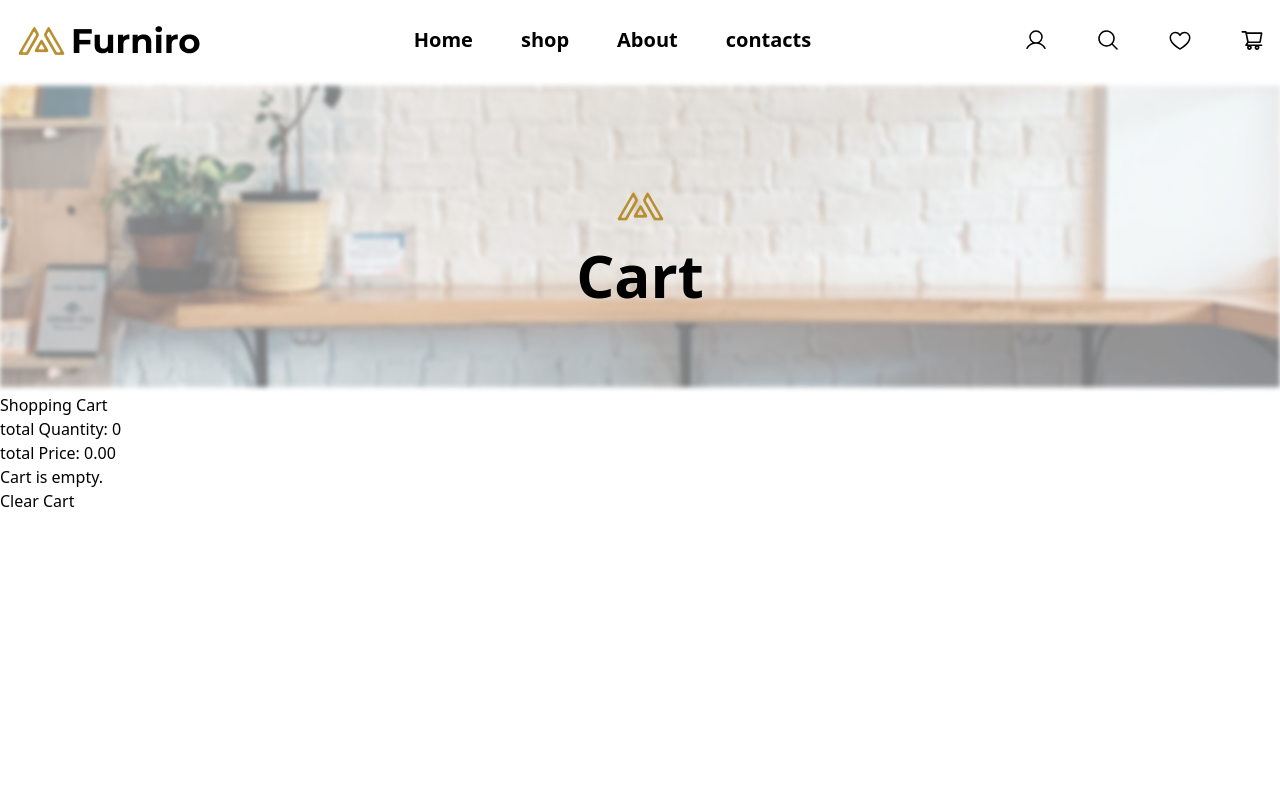
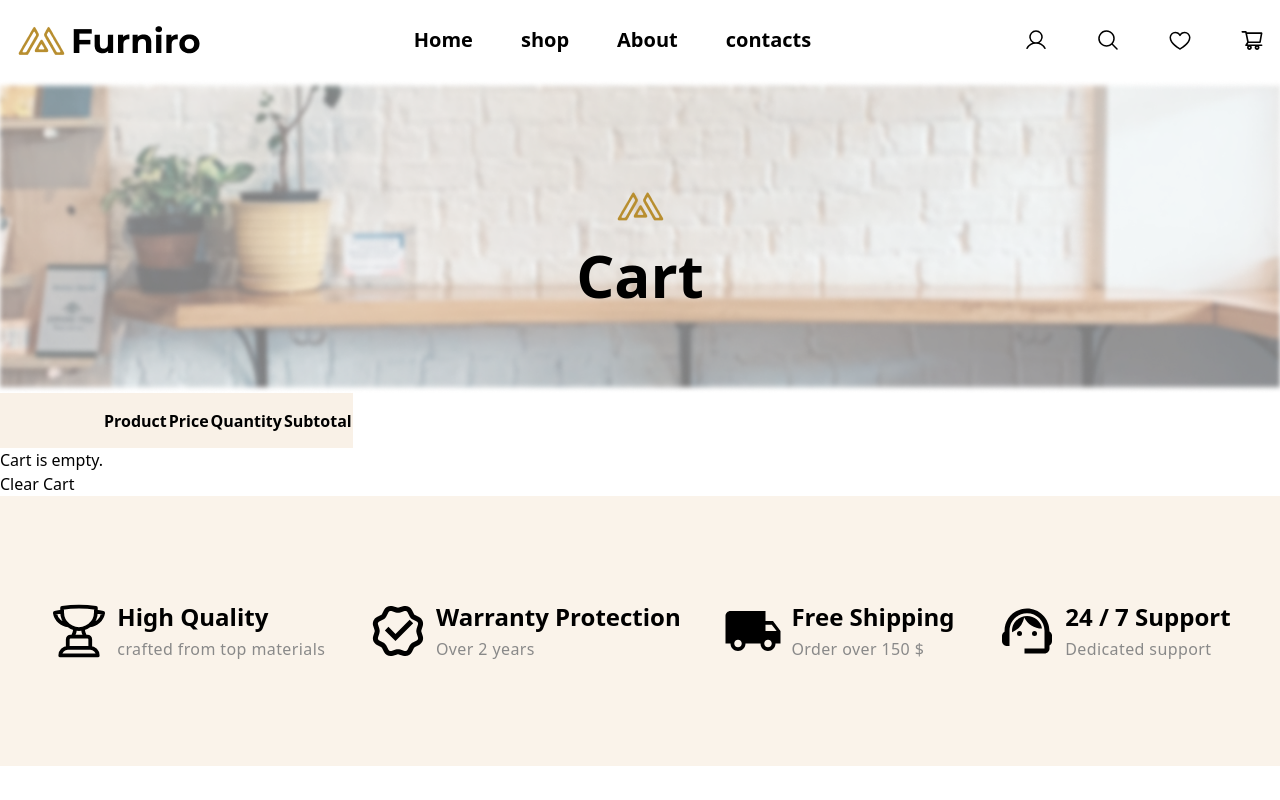
Before and after one commit to oussamaidahmed/shopesite, a Next.js app: page /cart in a window 1280 px wide. Built offline with nearby package versions, Linux system fonts and the light colour scheme.

Commit message:
footer and some changes at the shopping cart page

```diff
--- a/app/About/page.tsx
+++ b/app/About/page.tsx
@@ -2,6 +2,7 @@ import React from "react";
 import Bimage from "@/public/images/shopImage.png";
 import Logo from "@/public/images/MiniLogo.png";
 import Image from "next/image";
+import Footer from "@/components/Footer";
 
 const page = () => {
   return (
@@ -14,10 +15,11 @@ const page = () => {
           <p className=" font-semibold text-6xl ">About</p>
         </span>
       </div>
-{/* !!!!!!!!!!!!!!!!!!! */}
+      {/* !!!!!!!!!!!!!!!!!!! */}
 
-
-      <div></div>
+      <footer>
+        <Footer />
+      </footer>
     </div>
   );
 };
--- a/app/Contacts/page.tsx
+++ b/app/Contacts/page.tsx
@@ -2,6 +2,7 @@ import React from "react";
 import Bimage from "@/public/images/shopImage.png";
 import Logo from "@/public/images/MiniLogo.png";
 import Image from "next/image";
+import Footer from "@/components/Footer";
 
 const page = () => {
   return (
@@ -17,7 +18,13 @@ const page = () => {
 {/* !!!!!!!!!!!!!!!!!!! */}
 
 
-      <div></div>
+      <div>
+
+
+      </div>
+      <footer>
+        <Footer />
+      </footer>
     </div>
   );
 };
--- a/app/cart/page.tsx
+++ b/app/cart/page.tsx
@@ -5,6 +5,8 @@ import { useEffect, useState } from "react";
 import Image from "next/image";
 import Bimage from "@/public/images/shopImage.png";
 import Logo from "@/public/images/MiniLogo.png";
+import Footer from "@/components/Footer";
+import { MdAdd, MdDelete, MdOutlineHorizontalRule } from "react-icons/md";
 
 interface Product {
   image: string;
@@ -87,66 +89,89 @@ const CartPage: React.FC = () => {
       </div>
 
       {/* !!!!!!!!!!!!!!!!!!!! */}
+
       <div className=" flex-row">
-        <section>
+        {/* <div>
           <h1>Shopping Cart</h1>
           <p>total Quantity: {totalQuantity}</p>
           <p>total Price: {totalPrice.toFixed(2)}</p>
-        </section>
+        </div> */}
 
-        <ul>
+        <table className=" flex-grow text-center">
+          <thead className="  bg-[#F9F1E7] w-[817px] h-[55px] ">
+            <th>{""}</th>
+            <th>Product</th>
+            <th>Price</th>
+            <th>Quantity</th>
+            <th>Subtotal</th>
+          </thead>
           {cart.length === 0 ? (
             <p>Cart is empty.</p>
           ) : (
             cart.map((item: Product) => (
-              <li key={item.id}>
-                <div className="">
+              <tbody key={item.id} className="">
+                <tr>
+                  <td>
                     <Image
                       alt={item.title}
                       src={item.image}
-                    width={105}
-                    height={105}
+                      width={70}
+                      height={70}
                       className=" rounded-t-3xl mx-auto"
                     />
-                </div>
-                <div className=" text-start font-semibold text-xl space-y-3 mx-2 ">
-                  <p>{item.name}</p>
-                  <p className=" font-normal text-base text-[#898989] truncate">
-                    {item.title}
-                  </p>
-                  <p className="text-[#3A3A3A] font-bold">Rp: {item.price}</p>
-                  <p>Quantity:{" "}{quantityMap[item.id] || 0}</p>
-                </div>
-
-
-
-
-{/*
-
-                <button
-                  onClick={() =>
-                    updateQuantity(item.id, (quantityMap[item.id] || 0) + 1)
-                  }
-                >
-                  Increase
-                </button>
-                <button
+                  </td>
+                  <td>
+                    <p className="text-[#898989]">{item.title}</p>
+                  </td>
+                  <td>
+                    <p className=" text-[#898989]">{item.price}</p>
+                  </td>
+                  <td >
+                    <div className="  flex gap-4 ">
+                      <MdOutlineHorizontalRule
+                       className=" outline-1 outline outline-offset-1"
+                       size={15}
                         onClick={() =>
                           updateQuantity(
                             item.id,
                             Math.max((quantityMap[item.id] || 0) - 1, 1)
                           )
                         }
-                >
-                  Decrease
-                </button>
-                <button onClick={() => removeItem(item.id)}>Remove</button> */}
-              </li>
+                      />
+                      <p className=" p-3 border-2">{quantityMap[item.id] || 0}</p> {""}
+                      <MdAdd
+                        className=" outline-1 outline outline-offset-1"
+                        size={15}
+                        onClick={() =>
+                          updateQuantity(
+                            item.id,
+                            (quantityMap[item.id] || 0) + 1
+                          )
+                        }
+                      />
+                    </div>
+                  </td>
+                  <td>
+                    <p className=" font-medium">Rs: {((item.quantity || 0) * item.price).toFixed(2)}</p>
+                  </td>
+                  <td>
+                 <MdDelete
+                 size={23}
+                 color="#B88E2F"
+
+                 />
+                  </td>
+                </tr>
+              </tbody>
             ))
           )}
-        </ul>
+        </table>
+
         <button onClick={clearCart}>Clear Cart</button>
       </div>
+      <footer>
+        <Footer />
+      </footer>
     </div>
   );
 };
--- a/app/page.tsx
+++ b/app/page.tsx
@@ -4,6 +4,7 @@ import bgImage from "@/public/images/Home-bg.png";
 import Image_swiper from "@/components/swiper/Image_swiper";
 import ProductList from "@/components/Products/ProductList";
 import Link from "next/link";
+import Footer from "@/components/Footer";
 
 const HomePage: React.FC = () => {
   return (
@@ -58,6 +59,10 @@ const HomePage: React.FC = () => {
           <ProductList />
         </div>
       </div>
+
+      <footer>
+        <Footer />
+      </footer>
     </div>
   );
 };
--- /dev/null
+++ b/components/Footer.tsx
@@ -0,0 +1,55 @@
+import React from "react";
+import { HiOutlineTrophy } from "react-icons/hi2";
+import { RiVerifiedBadgeLine } from "react-icons/ri";
+import { MdLocalShipping, MdSupportAgent } from "react-icons/md";
+
+const Footer = () => {
+  return (
+    <div className=" flex justify-around h-[270px] items-center bg-[#FAF3EA] w-screen px-7 ">
+      {/* -------------------- Quality Icon ------ -------------- */}
+      <div className=" flex gap-2 ">
+        <HiOutlineTrophy size={60} />
+        <div className=" space-y-1">
+          <h1 className=" font-bold text-2xl">High Quality</h1>
+          <h5 className=" font-medium text-[#898989] tracking-wide">
+            crafted from top materials
+          </h5>
+        </div>
+      </div>
+      {/* --------------- Warranty Protection Icon ----------------*/}
+      <div className=" flex gap-2 ">
+        <RiVerifiedBadgeLine size={60} />
+        <div className=" space-y-1">
+          <h1 className=" font-bold text-2xl">Warranty Protection</h1>
+          <h5 className=" font-medium text-[#898989] tracking-wide">
+            Over 2 years
+          </h5>
+        </div>
+      </div>
+      {/* --------------- Free Shipping Icon  -------------- */}
+
+      <div className=" flex gap-2 ">
+        <MdLocalShipping size={60} />
+        <div className=" space-y-1">
+          <h1 className=" font-bold text-2xl">Free Shipping</h1>
+          <h5 className=" font-medium text-[#898989] tracking-wide">
+            Order over 150 $
+          </h5>
+        </div>
+      </div>
+      {/* --------Support Icon--------- */}
+
+      <div className=" flex gap-2 ">
+        <MdSupportAgent size={60} />
+        <div className=" space-y-1">
+          <h1 className=" font-bold text-2xl">24 / 7 Support</h1>
+          <h5 className=" font-medium text-[#898989] tracking-wide">
+            Dedicated support
+          </h5>
+        </div>
+      </div>
+    </div>
+  );
+};
+
+export default Footer;
```
Also changed, not shown: 1 other file (tests, documents, lock files or other folders). Lines whose indentation alone changed are shown as unchanged.
